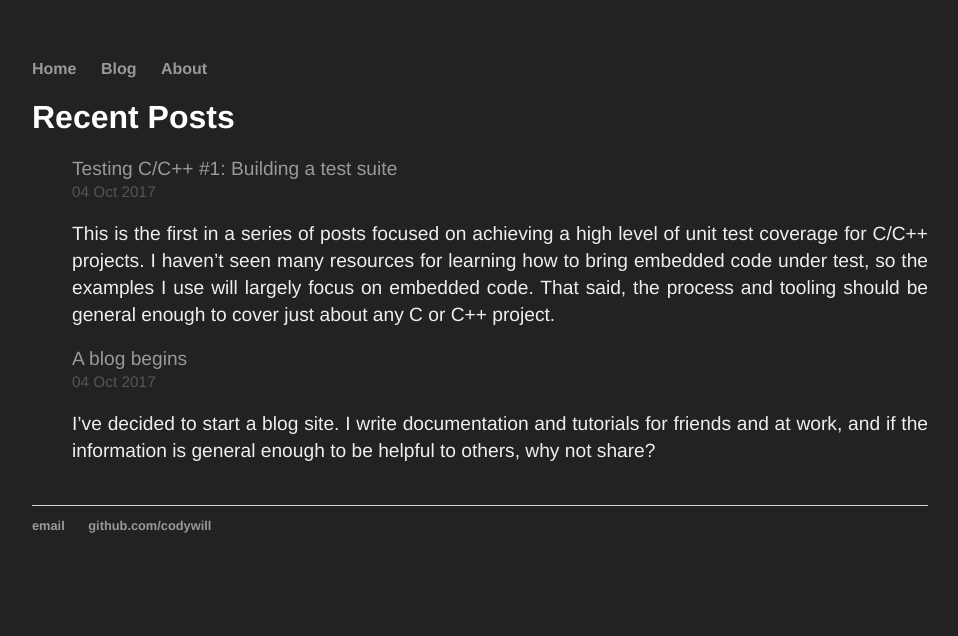
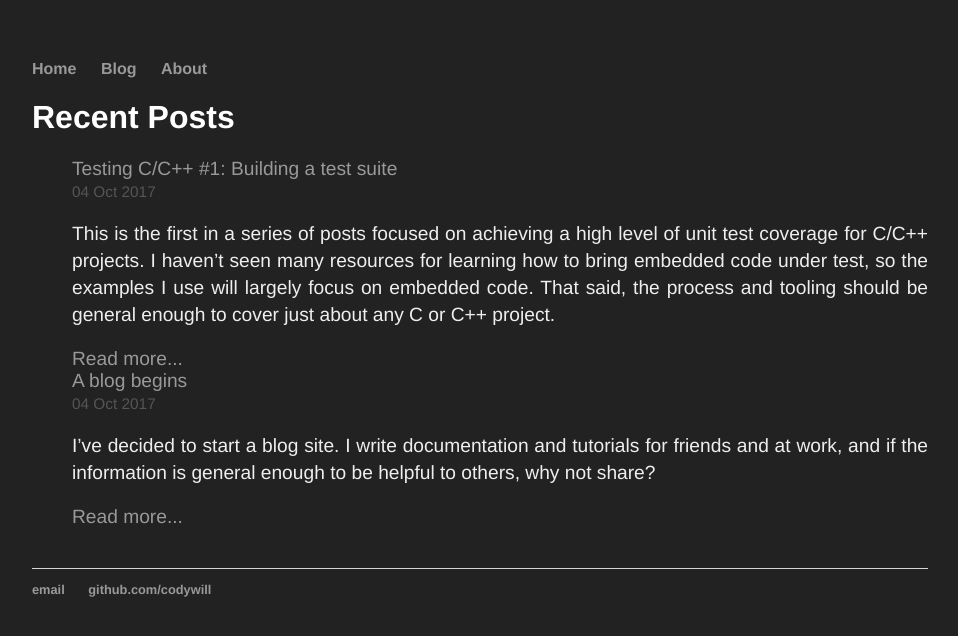
Before and after one commit to codywill/codywill.github.io, a Jekyll site: the page built from blog/index.html, in a window 1280 px wide. Shown: the top 636 px of the page, without its empty margins (160-1118 px from the left). Built offline with Jekyll 4.4.1, drawn with Linux system fonts in a browser that asks for light colours.

Commit message:
Update index.html
Added 'read more' link after post excerpt

```diff
--- a/blog/index.html
+++ b/blog/index.html
@@ -10,7 +10,7 @@ title: Recent Posts
 
     <li><span class="date">{{ post.date | date_to_string }}</span><br>
     {{ post.excerpt }}
-
+    <a href="{{ post.url }}" title="{{ post.title }}">Read more...</a>
     </li>
   {% endfor %}
 </ul>
```
